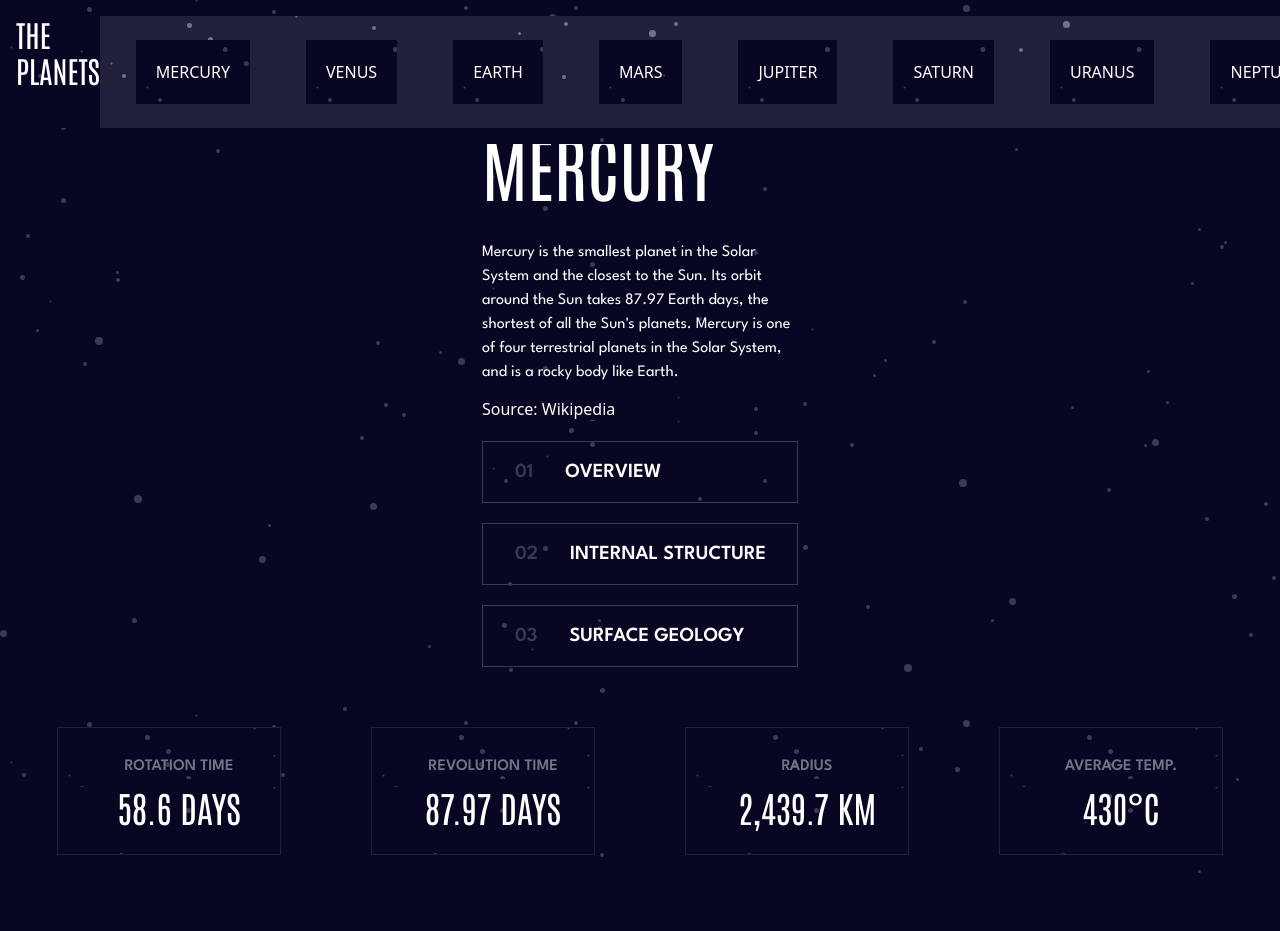
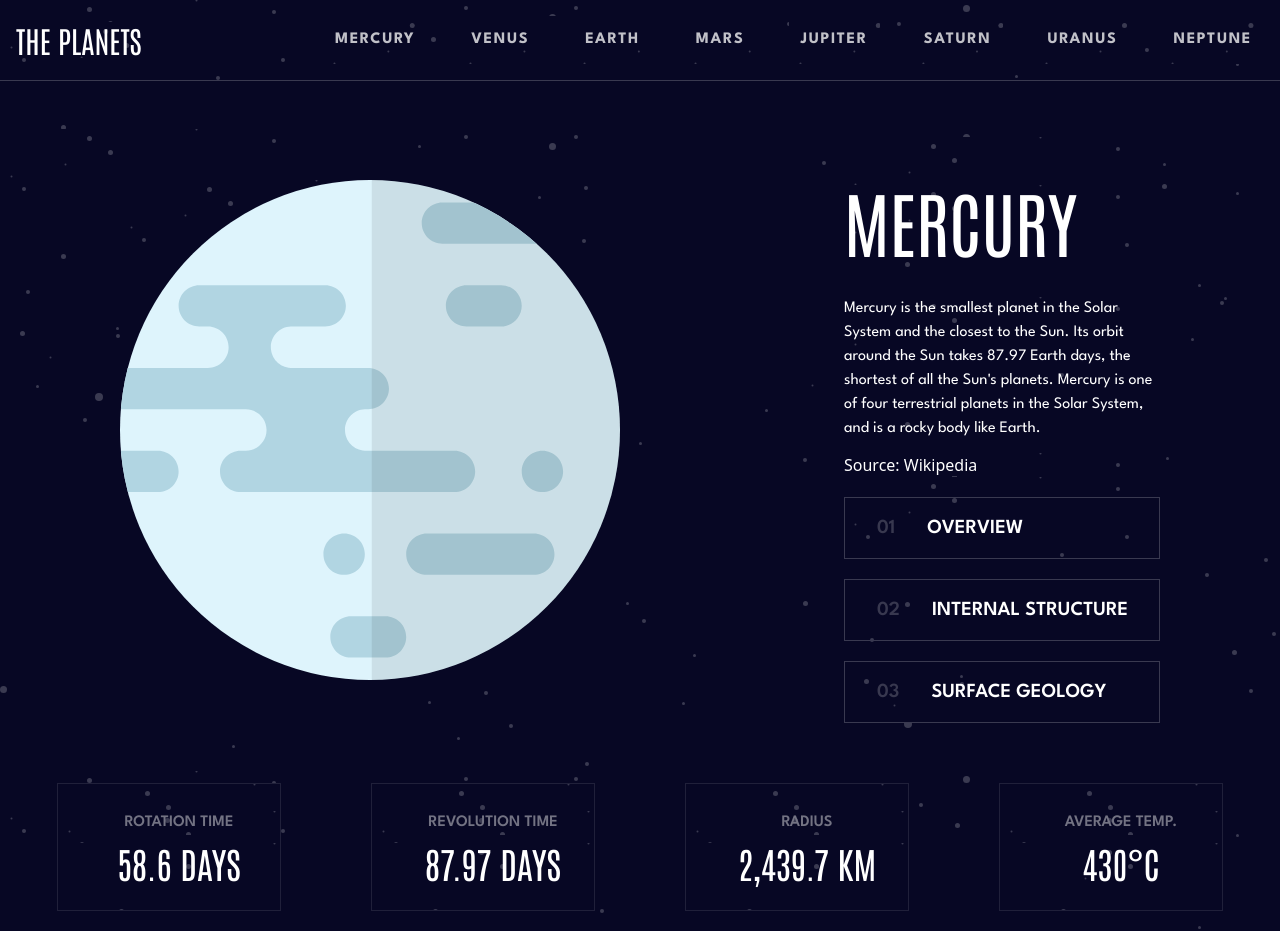
Before and after one commit to paulomiguelJS/planets, a React (Vite) app: page / in a window 1280 px wide. Before the commit the page ends 875 px from the top, so only its background shows below. Built offline with nearby package versions, Linux system fonts and the light colour scheme.

Commit message:
Mobile Menu working, styled, desktop nav fixed, problems when goes from mobile to desktop

```diff
--- a/src/components/Cards/index.jsx
+++ b/src/components/Cards/index.jsx
@@ -2,20 +2,20 @@ import React from "react";
 
 const Cards = ({ planetData }) => {
   return (
-    <div className="container flex just justify-center items-align lg:justify-around mx-auto mt-10 flex-col p-3 lg:flex-row ">
-      <div className="border border-[#20203a] flex flex-col justify-center text-white w-full h-11/12 lg:w-56 lg:h-32 lg:pl-5 py-3 animate-[fade-in-down_2s_ease-out] mb-2">
+    <div className="container flex  justify-center items-center lg:justify-around mx-auto mt-10 flex-col p-3 lg:flex-row ">
+      <div className="border border-[#20203a] flex flex-col justify-center text-white w-8/12 h-11/12 lg:w-56 lg:h-32 lg:pl-5 py-3 animate-[fade-in-down_2s_ease-out] mb-2">
         <h4 className="text-[#737383] font-body text-center text-sm lg:text-base mb-2 font-semibold">ROTATION TIME</h4>
         <span className="font-title text-2xl lg:text-4xl text-center">{planetData?.rotation}</span>
       </div>
-      <div className="border border-[#20203a] flex flex-col justify-center text-white w-full h-11/12 lg:w-56 lg:h-32 lg:pl-5 py-3 animate-[fade-in-down_2s_ease-out] mb-2">
+      <div className="border border-[#20203a] flex flex-col justify-center text-white w-8/12 h-11/12 lg:w-56 lg:h-32 lg:pl-5 py-3 animate-[fade-in-down_2s_ease-out] mb-2">
         <h4 className="text-[#737383] font-body text-center text-sm lg:text-base mb-2 font-semibold">REVOLUTION TIME</h4>
         <span className="font-title text-2xl lg:text-4xl text-center">{planetData?.revolution}</span>
       </div>
-      <div className="border border-[#20203a] flex flex-col justify-center text-white w-full h-11/12 lg:w-56 lg:h-32 lg:pl-5 py-3 animate-[fade-in-down_2s_ease-out] mb-2">
+      <div className="border border-[#20203a] flex flex-col justify-center text-white w-8/12 h-11/12 lg:w-56 lg:h-32 lg:pl-5 py-3 animate-[fade-in-down_2s_ease-out] mb-2">
         <h4 className="text-[#737383] font-body text-center text-sm lg:text-base mb-2 font-semibold">RADIUS</h4>
         <span className="font-title text-2xl lg:text-4xl text-center">{planetData?.radius}</span>
       </div>
-      <div className="border border-[#20203a] flex flex-col justify-center text-white w-full h-11/12 lg:w-56 lg:h-32 lg:pl-5 py-3 animate-[fade-in-down_2s_ease-out] mb-2">
+      <div className="border border-[#20203a] flex flex-col justify-center text-white w-8/12 h-11/12 lg:w-56 lg:h-32 lg:pl-5 py-3 animate-[fade-in-down_2s_ease-out] mb-2">
         <h4 className="text-[#737383] font-body text-center text-sm lg:text-base mb-2 font-semibold">AVERAGE TEMP.</h4>
         <span className="font-title text-2xl lg:text-4xl text-center">{planetData?.average}</span>
       </div>
--- a/src/components/Header/Hamburguer/index.jsx
+++ b/src/components/Header/Hamburguer/index.jsx
@@ -5,7 +5,7 @@ const Hamburguer = ( {onClick}) => {
     <button
       aria-label="humburger"
       id="hamburger"
-      class="relative w-10 h-10 -mr-2 lg:hidden"
+      class="relative w-10 h-10 -mr-2 lg:hidden bg-transparent"
       onClick={onClick}
     >
       <div
--- a/src/components/Header/NavMobile/index.jsx
+++ b/src/components/Header/NavMobile/index.jsx
@@ -1,16 +1,20 @@
 import React from "react";
 import { planets as PlanetInfo } from "../../../services/data";
 
-
-const MenuItems = ({ setPlanetId, showMenu, active}) => {
+const MenuItems = ({ setPlanetId, active }) => {
   return (
-    <ul className={active ? 'flex flex-col absolute left-0 mt-14 gap-10 bg-transparent bg-[#070724]   w-full h-screen   p-8 md:hidden' : 'hidden'}>
+    <ul
+      className={
+        active
+          ? "flex flex-col absolute left-0 mt-14 gap-10 bg-transparent bg-[#070724] z-10 w-full h-screen  p-8"
+          : "hidden"
+      }
+    >
       {PlanetInfo.map((planet, index) => (
         <li
-        className="relative before:block before:absolute before:w-5 before:h-5 before:rounded-full before:bg-teal-500 before:left-[-22] p-2 border  font-bold text-lg hover:text-white bg-transparent"
+          className="relative flex items-center before:block before:absolute before:w-5 before:h-5 before:rounded-full before:-left-5 before:bg-teal-500  pl-6 py-3  font-bold text-lg text-white bg-transparent cursor-pointer"
           key={index}
           onClick={() => setPlanetId(planet.id)}
-        style={{ cursor: "pointer" }}
         >
           {planet.name}
         </li>
--- a/src/components/Header/index.jsx
+++ b/src/components/Header/index.jsx
@@ -12,23 +12,23 @@ const Header = ({ setPlanetId }) => {
 
   return (
     <>
-      <header className="fixed w-full text-white flex justify-between p-4 item-center">
+      <header className="flex justify-between items-center p-4 container mx-auto">
         <div>
           <h1 className="text-[#ffffff] font-title text-3xl cursor-pointer">
             THE PLANETS
           </h1>
         </div>
         <nav>
-          <div className="absolute right-6">
+          <div className="absolute right-6 top-4">
             <Hamburguer onClick={showMenu} />
           </div>
-          <ul className="hidden md:flex gap-8 p-6 bg-white/10">
+          <ul className="lg:flex  text-[#c1c1c8] font-body font-bold tracking-widest hidden md:hidden gap-8 cursor-pointer">
             {PlanetInfo.map((planet, index) => (
               <li
-                className="mx-3 p-5 hover:text-white"
+                className="p-3 hover:text-white"
                 key={index}
                 onClick={() => setPlanetId(planet.id)}
-                style={{ cursor: "pointer" }}
+
               >
                 {planet.name}
               </li>
@@ -37,7 +37,7 @@ const Header = ({ setPlanetId }) => {
           <MenuItems showMenu={showMenu} active={active} />
         </nav>
       </header>
-      <div className=" border-b border-[#393950]"></div>;
+      <div className=" border-b border-[#393950]"></div>
     </>
   );
 };
--- a/src/components/Planet/index.jsx
+++ b/src/components/Planet/index.jsx
@@ -14,7 +14,12 @@ const Planet = ({ planetData }) => {
 
   return (
     <main className="flex flex-col items-center justify-around lg:flex-row p-2 mt-12 container mx-auto text-white">
-
+       <img
+        className="basis-1/3 transform transition duration-1000 hover:scale-110 z-0"
+        src={planetData?.planetover}
+        alt={"Imagem"}
+        style={{ height: "500px" }}
+      />
       <aside className="basis-1/4">
         <h1 className="font-title lg:text-7xl mb-10 animate-[fade-in-down_0.5s_ease-out] mt-12 text-5xl">
           {planetData?.name}
```
Lines whose indentation alone changed are shown as unchanged.
